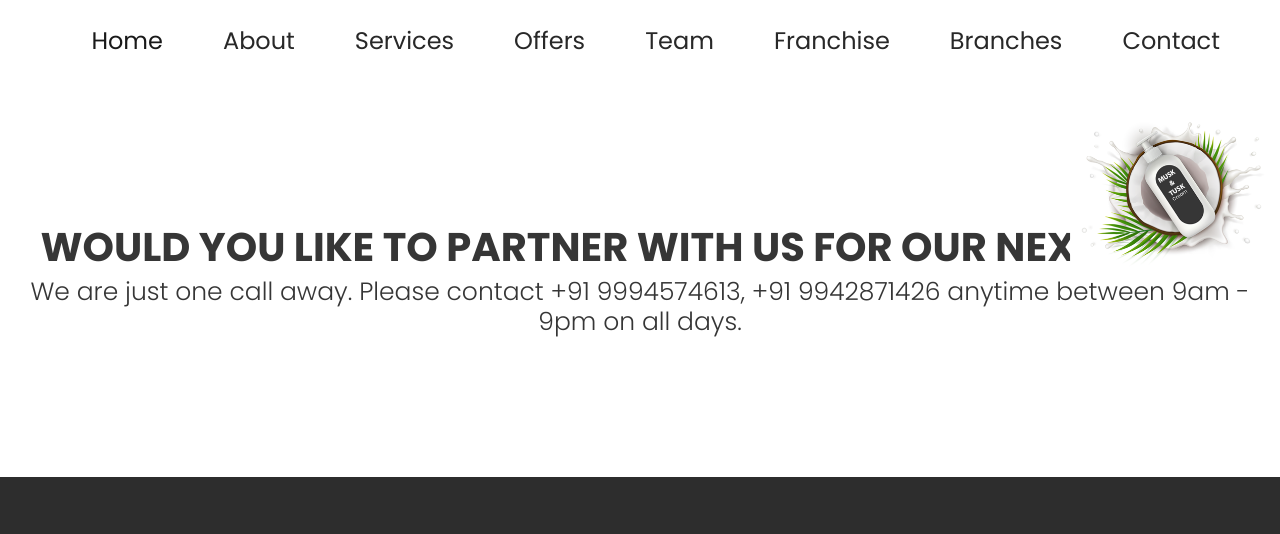
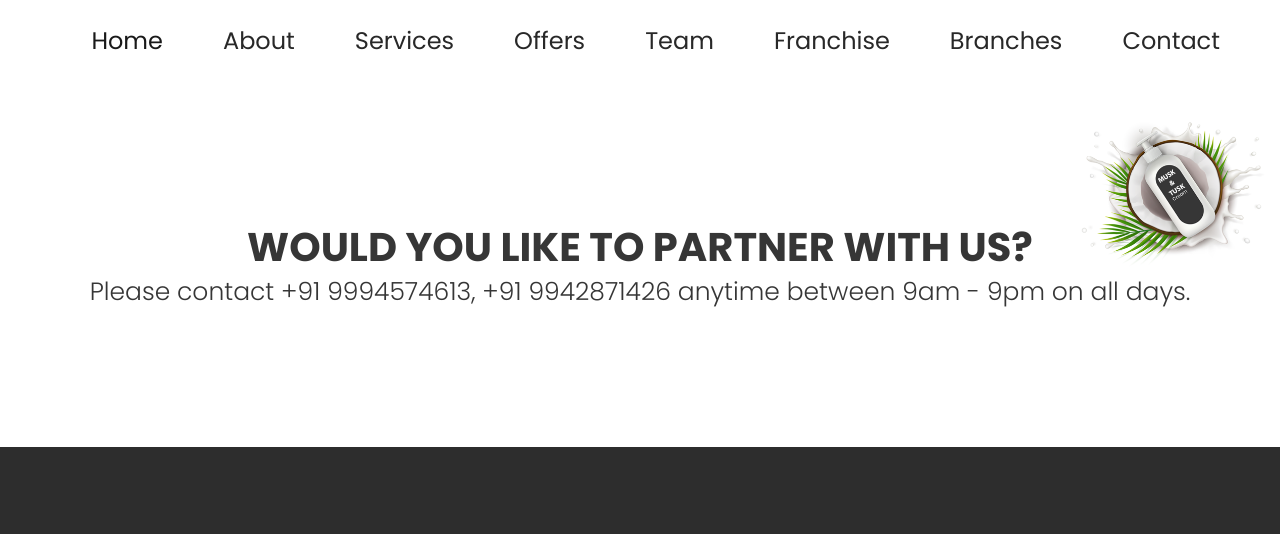
Before and after one commit to muskandtusk/muskandtusk.github.io, an Eleventy site: page src/pages/franchise.html in a window 1280 px wide. Shown: the top 534 px of the page. Built offline with nearby package versions, Linux system fonts and the light colour scheme; Eleventy itself is replaced by a stand-in of ours; files that its build step writes are made by us from their sources.

Commit message:
Update franchise.html

```diff
--- a/src/pages/franchise.html
+++ b/src/pages/franchise.html
@@ -12,10 +12,10 @@
           <div class="row">
             <div class="col-md-12">
               <h1 class="product_taital">
-                Would you like to partner with us for our next SHOP?
+                Would you like to partner with US?
               </h1>
               <p class="product_text" style="font-size: 25px">
-                We are just one call away. Please contact +91 9994574613, +91 9942871426 anytime
+                Please contact +91 9994574613, +91 9942871426 anytime
                 between 9am - 9pm on all days.
               </p>
             </div>
```
